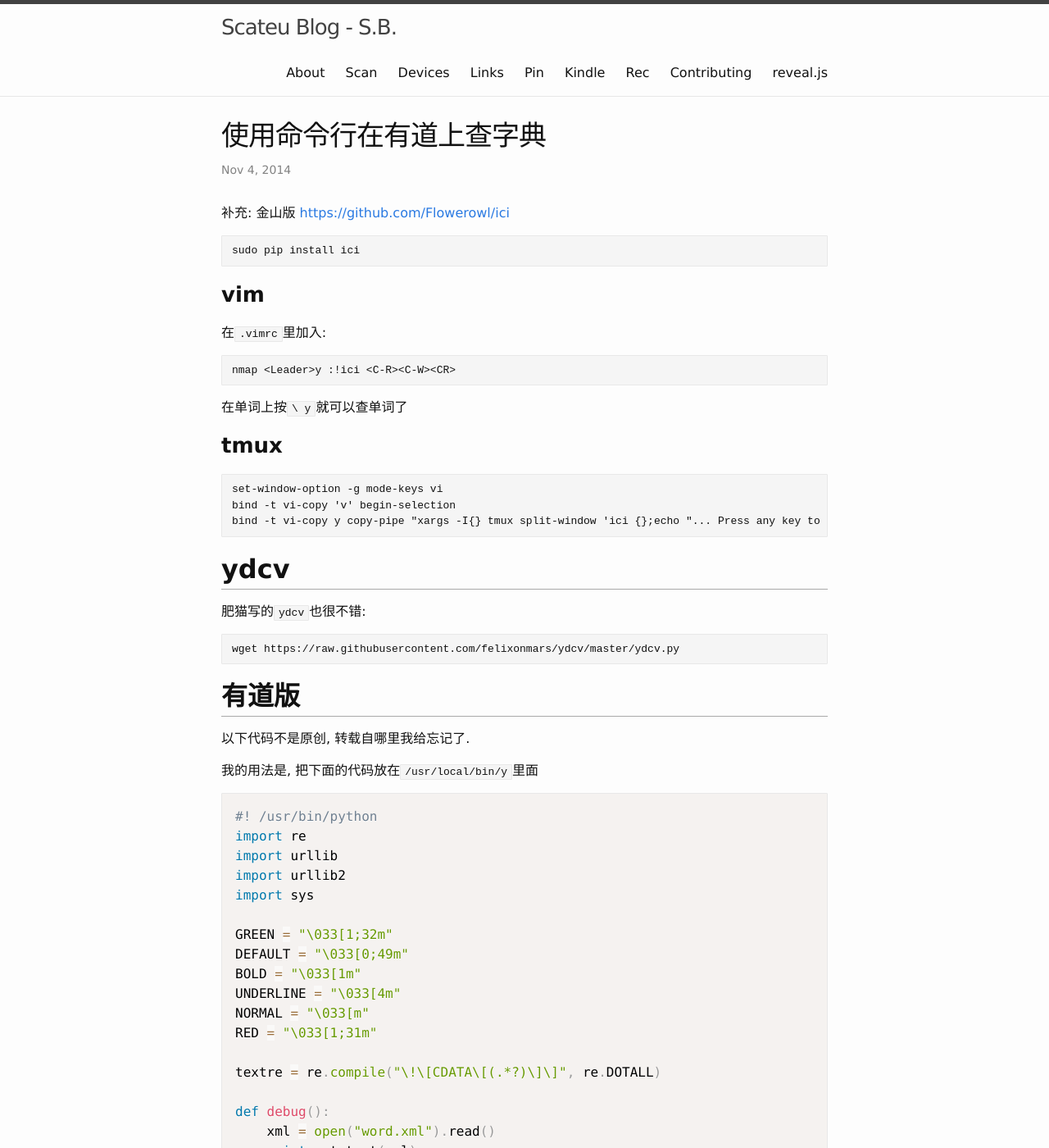
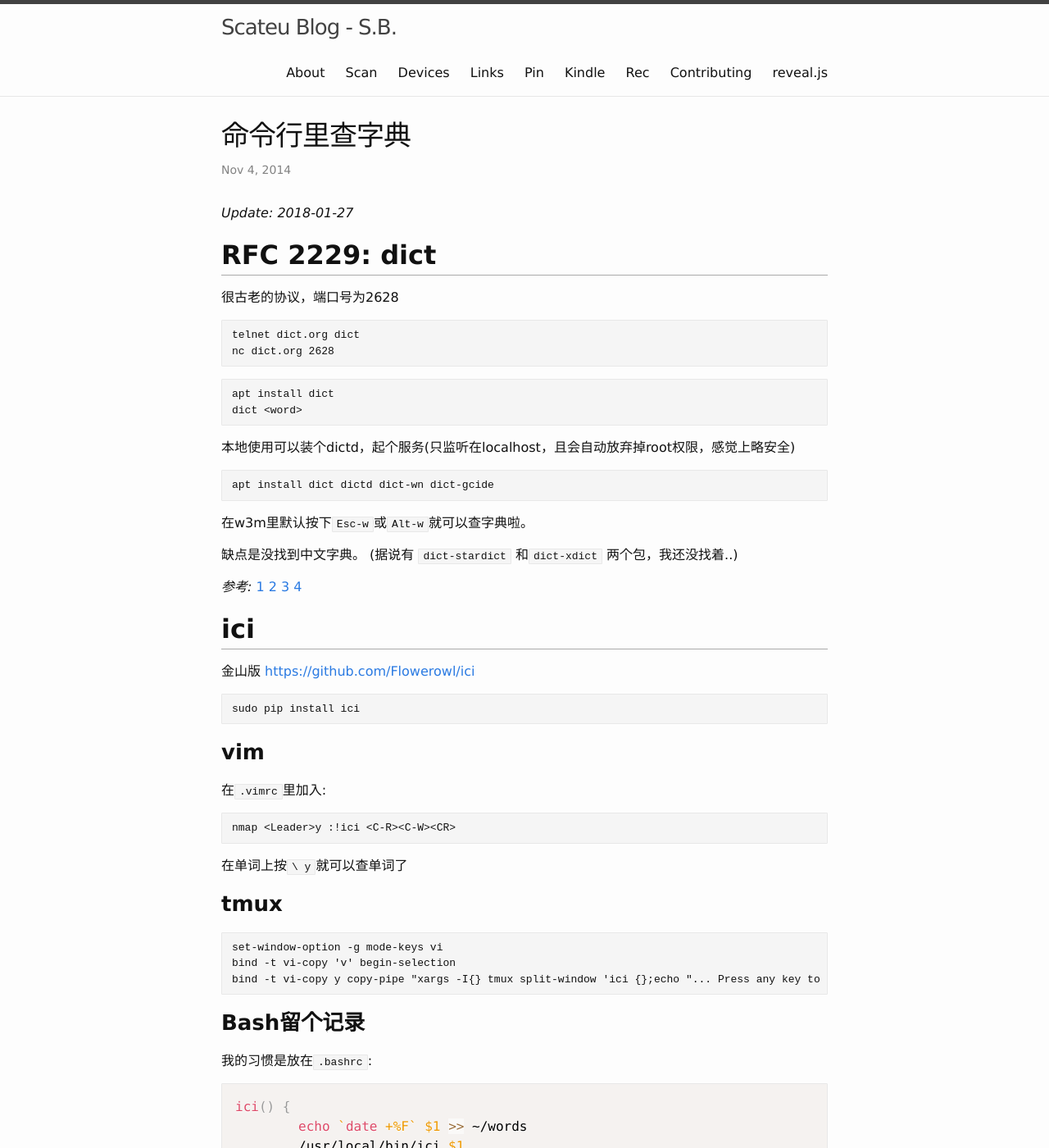
Before and after one commit to scateu/scateu.github.io, a Jekyll site: the page built from _posts/2014-11-04-youdao-dict-in-bash.md, in a window 1280 px wide and 1400 px high. Shown: the whole window at 82% size. Built offline with Jekyll 4.4.1, drawn with Linux system fonts in a browser that asks for light colours; nearby versions of some CDN libraries; comment, search, counter and statistics services are not loaded.

Commit message:
Sat Jan 27 18:31:13 CST 2018

````diff
--- a/_posts/2014-11-04-youdao-dict-in-bash.md
+++ b/_posts/2014-11-04-youdao-dict-in-bash.md
@@ -1,10 +1,42 @@
 ---
 layout: post
-title:  "使用命令行在有道上查字典"
+title:  "命令行里查字典"
 date:   2014-11-04 00:28:13
 ---
 
-补充: 金山版 <https://github.com/Flowerowl/ici>
+*Update: 2018-01-27*
+
+## RFC 2229: dict
+
+很古老的协议，端口号为2628
+
+```
+telnet dict.org dict
+nc dict.org 2628
+```
+
+```
+apt install dict
+dict <word>
+```
+
+本地使用可以装个dictd，起个服务(只监听在localhost，且会自动放弃掉root权限，感觉上略安全)
+
+```
+apt install dict dictd dict-wn dict-gcide
+```
+
+在w3m里默认按下`Esc-w`或`Alt-w`就可以查字典啦。
+
+缺点是没找到中文字典。 (据说有 `dict-stardict` 和`dict-xdict` 两个包，我还没找着..)
+
+
+*参考:* [1](http://ju.outofmemory.cn/entry/148511) [2](http://blog.cathayan.org/item/1715) [3](http://www.cnblogs.com/bamanzi/archive/2011/06/26/emacs-dict.html) [4](https://www.mdbg.net/chinese/dictionary?page=cedict)
+
+
+## ici
+
+金山版 <https://github.com/Flowerowl/ici>
 
     sudo pip install ici
 
@@ -25,6 +57,17 @@ bind -t vi-copy 'v' begin-selection
 bind -t vi-copy y copy-pipe "xargs -I{} tmux split-window 'ici {};echo "... Press any key to exit ...";read'"
 ```
 
+### Bash留个记录
+
+我的习惯是放在`.bashrc`:
+
+```bash
+ici() {
+        echo `date +%F` $1 >> ~/words
+        /usr/local/bin/ici $1
+}
+```
+
 ## ydcv
 
 肥猫写的`ydcv`也很不错:
@@ -39,8 +82,7 @@ wget https://raw.githubusercontent.com/felixonmars/ydcv/master/ydcv.py
 
 我的用法是, 把下面的代码放在`/usr/local/bin/y`里面
 
-{% highlight python %}
-
+```python
 #! /usr/bin/python
 import re
 import urllib
@@ -166,4 +208,4 @@ def main(argv):
 if __name__ == "__main__":
     main(sys.argv[1:])
 
-{% endhighlight %}
+```
````
